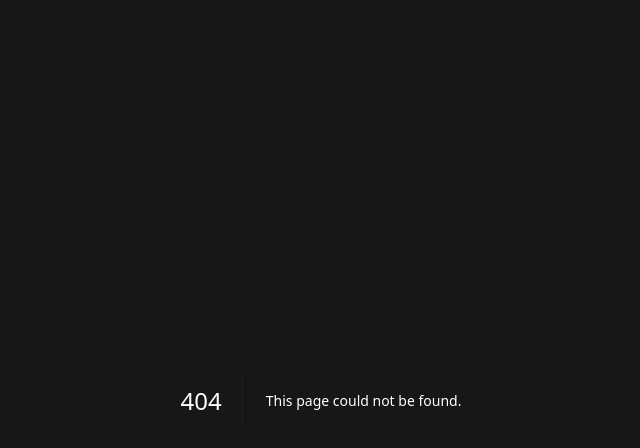
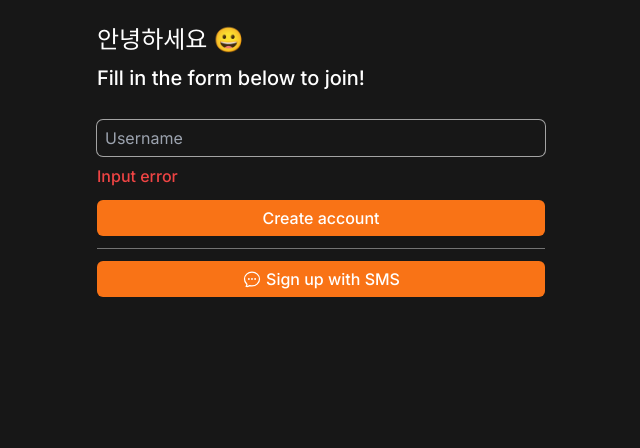
Before and after one commit to rakuun76/carrot, a Next.js app: page /create-account in a window 1280 px wide. Before the commit this address had no page. Shown: the top 448 px of the page, without its empty margins (319-959 px from the left). Built offline with nearby package versions, Linux system fonts and the light colour scheme.

Commit message:
create-account 구현

```diff
--- /dev/null
+++ b/app/create-account/page.tsx
@@ -0,0 +1,33 @@
+import { ChatBubbleOvalLeftEllipsisIcon } from "@heroicons/react/24/outline";
+import Link from "next/link";
+
+export default function CreateAccount() {
+  return (
+    <div className="flex flex-col gap-3 py-6">
+      <div className="flex flex-col gap-2 mb-4 *:font-medium">
+        <h1 className="text-2xl">안녕하세요 😀</h1>
+        <h2 className="text-xl">Fill in the form below to join!</h2>
+      </div>
+      <form className="flex flex-col gap-3">
+        <div className="flex flex-col gap-2">
+          <input
+            className="bg-transparent rounded-md px-2 py-1.5 focus:outline-none ring-1 ring-neutral-400 focus:ring-neutral-100"
+            type="text"
+            placeholder="Username"
+            required
+          />
+          <span className="text-red-500 font-medium">Input error</span>
+        </div>
+        <button className="primary-btn-layout py-1.5">Create account</button>
+      </form>
+      <div className="h-px bg-neutral-500" />
+      <Link
+        className="flex justify-center items-center gap-1 primary-btn-layout py-1.5"
+        href="/sms"
+      >
+        <ChatBubbleOvalLeftEllipsisIcon className="h-5 w-5" />
+        <span>Sign up with SMS</span>
+      </Link>
+    </div>
+  );
+}
--- a/app/globals.css
+++ b/app/globals.css
@@ -7,3 +7,9 @@
     @apply text-orange-500;
   }
 }
+
+@layer components {
+  .primary-btn-layout {
+    @apply w-full bg-orange-500 text-white text-center font-medium rounded-md hover:bg-orange-400 transition-colors;
+  }
+}
--- a/app/page.tsx
+++ b/app/page.tsx
@@ -5,18 +5,18 @@ export default function Home() {
     <div className="min-h-screen p-5 flex flex-col justify-between items-center">
       <div className="my-auto flex flex-col items-center gap-3">
         <h1 className="text-4xl font-semibold">당근🥕</h1>
-        <h2 className="text-xl">당근 마켓에 어서오세요😀</h2>
+        <h2 className="text-xl font-medium">당근 마켓에 어서오세요😀</h2>
       </div>
       <div className="w-full flex flex-col items-center gap-2">
         <Link
+          className="primary-btn-layout py-2.5 text-lg"
           href="/create-account"
-          className="w-full py-2.5 bg-orange-500 text-white text-center text-lg font-medium rounded-md hover:bg-orange-400 transition-colors"
         >
           시작하기
         </Link>
         <div>
           <span>이미 계정이 있나요? </span>
-          <Link href="/login" className="hover:underline">
+          <Link className="hover:underline" href="/login">
             로그인
           </Link>
         </div>
```
Also changed, not shown: package.json (+6 -5 lines), 1 other file (tests, documents, lock files or other folders).
